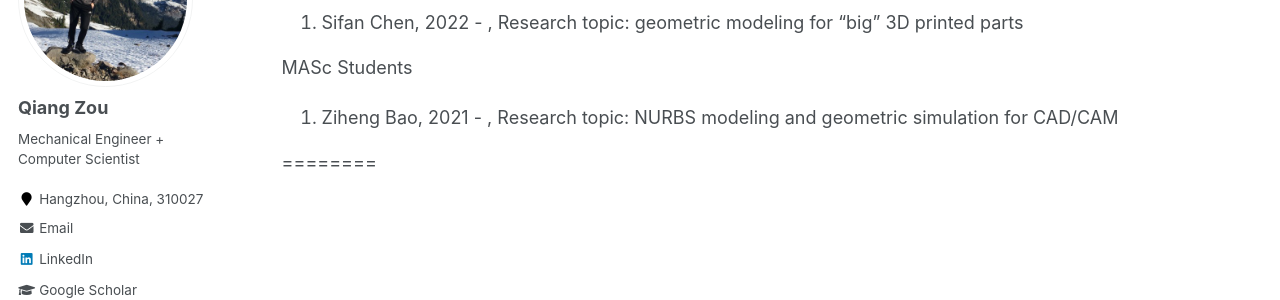
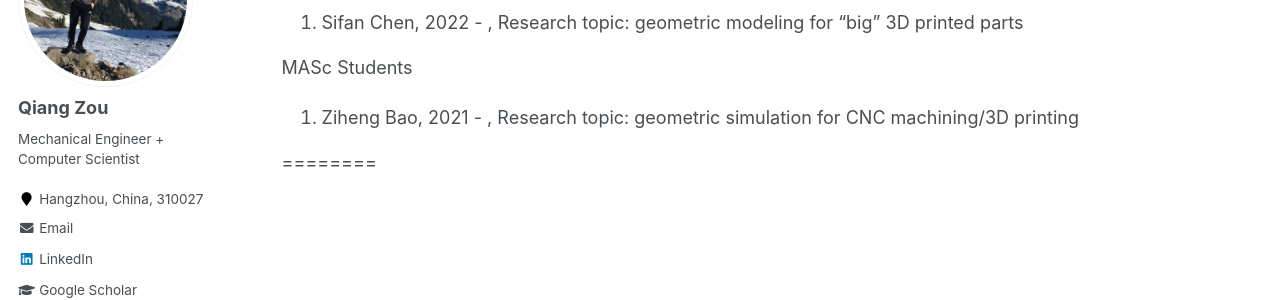
Before and after one commit to Qiang-Zou/Qiang-Zou.github.io, a Jekyll site: the page built from _pages/group.md, in a window 1280 px wide. Shown: the part 206-506 px from the top of the page. Built offline with Jekyll 4.4.1, drawn with Linux system fonts in a browser that asks for light colours; some web fonts are replaced.

Commit message:
Update group.md

```diff
--- a/_pages/group.md
+++ b/_pages/group.md
@@ -11,7 +11,7 @@ Ph.D. Students
 
 MASc Students
 
-1. Ziheng Bao, 2021 - , Research topic: NURBS modeling and geometric simulation for CAD/CAM
+1. Ziheng Bao, 2021 - , Research topic: geometric simulation for CNC machining/3D printing
 
 
 ========
```
